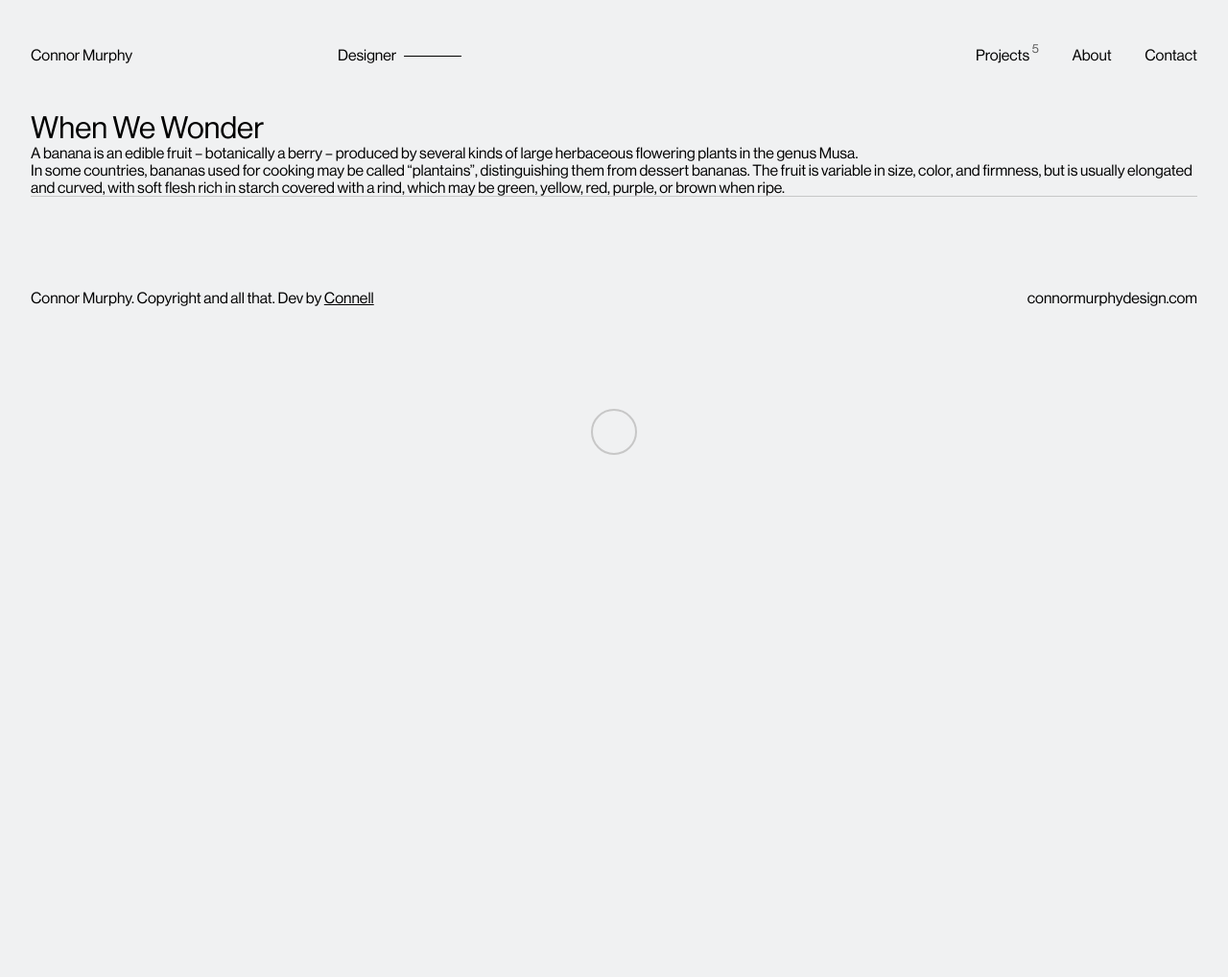
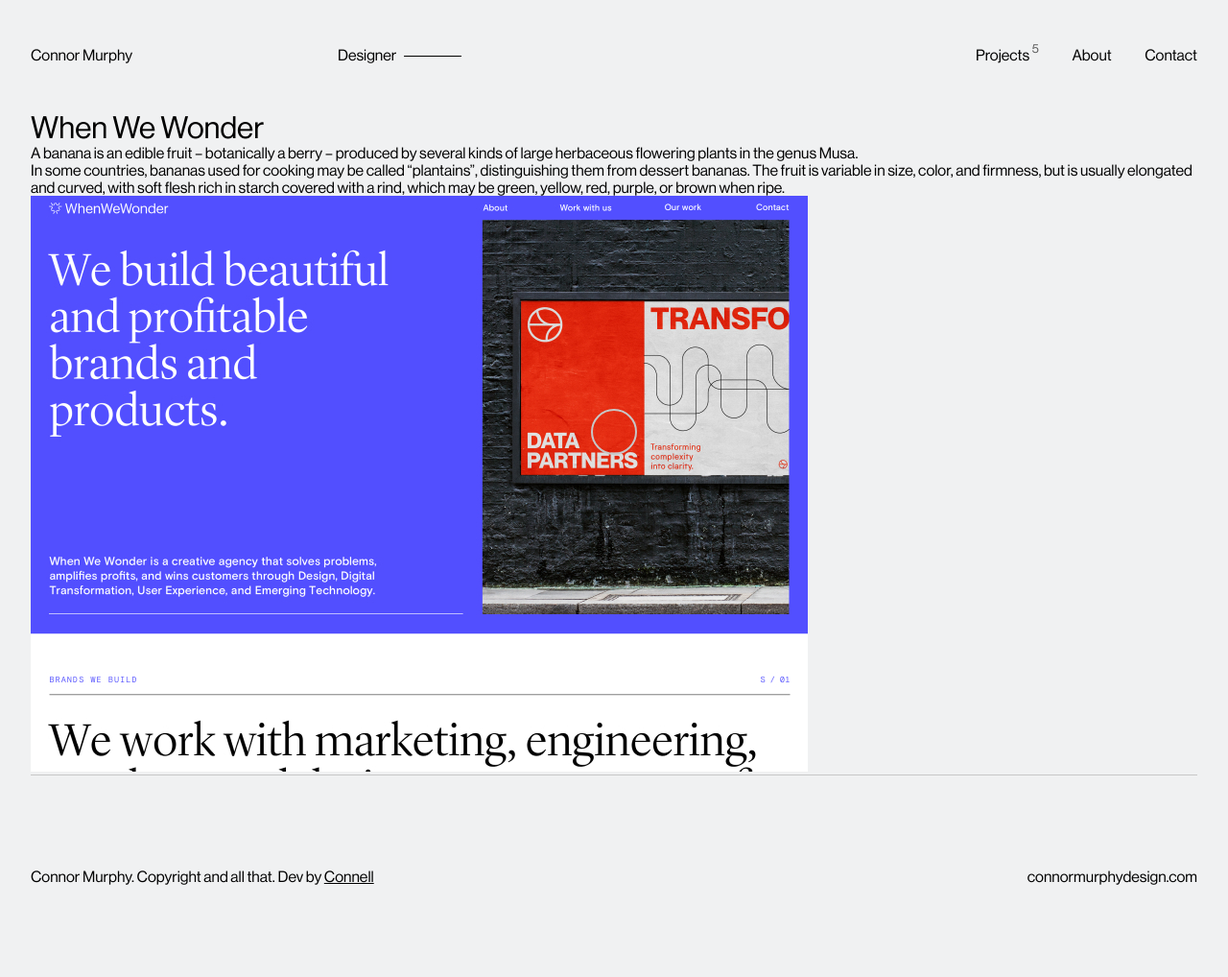
Before and after one commit to connormurphy/connormurphy.github.io, a Jekyll site: the page built from _projects/whenwewonder.md, in a window 1280 px wide. Shown: the whole page at 96% size. Built offline with Jekyll 4.4.1, drawn with Linux system fonts in a browser that asks for light colours; before the commit the page ends 900 px from its top, so only the background shows below that.

Commit message:
Update from Forestry.io Connell McCarthy updated _projects/whenwewonder.md

```diff
--- a/_projects/whenwewonder.md
+++ b/_projects/whenwewonder.md
@@ -16,3 +16,5 @@ distinguishing them from dessert bananas. The fruit is variable in size, color,
 and firmness, but is usually elongated and curved, with soft flesh rich in
 starch covered with a rind, which may be green, yellow, red, purple, or brown
 when ripe.
+
+![website with blue hero](/assets/img/whenwewander/thumbnail.jpg "Project title")
```
